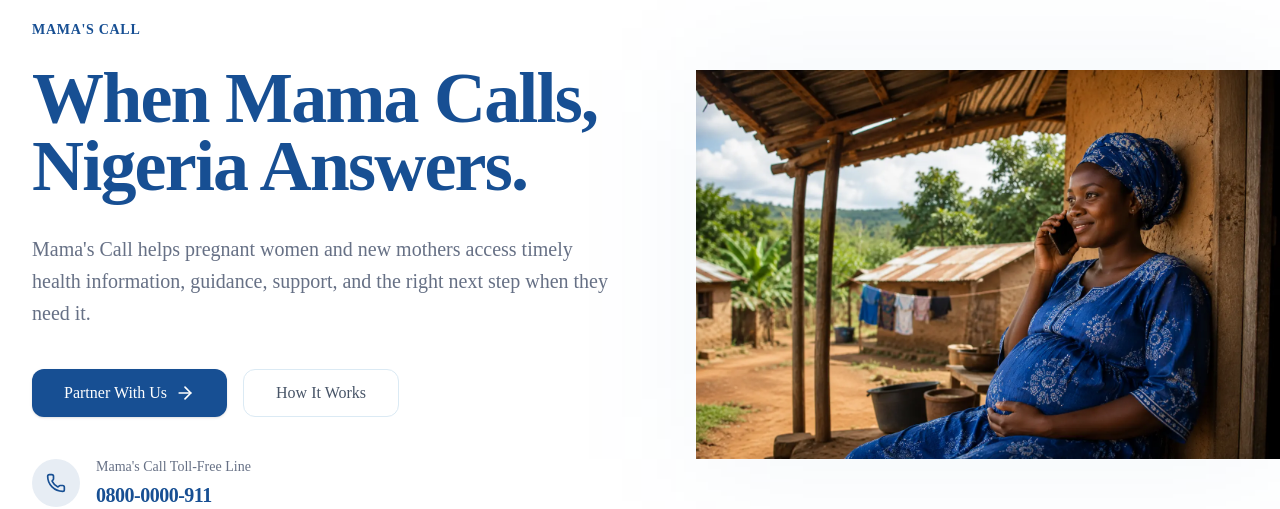
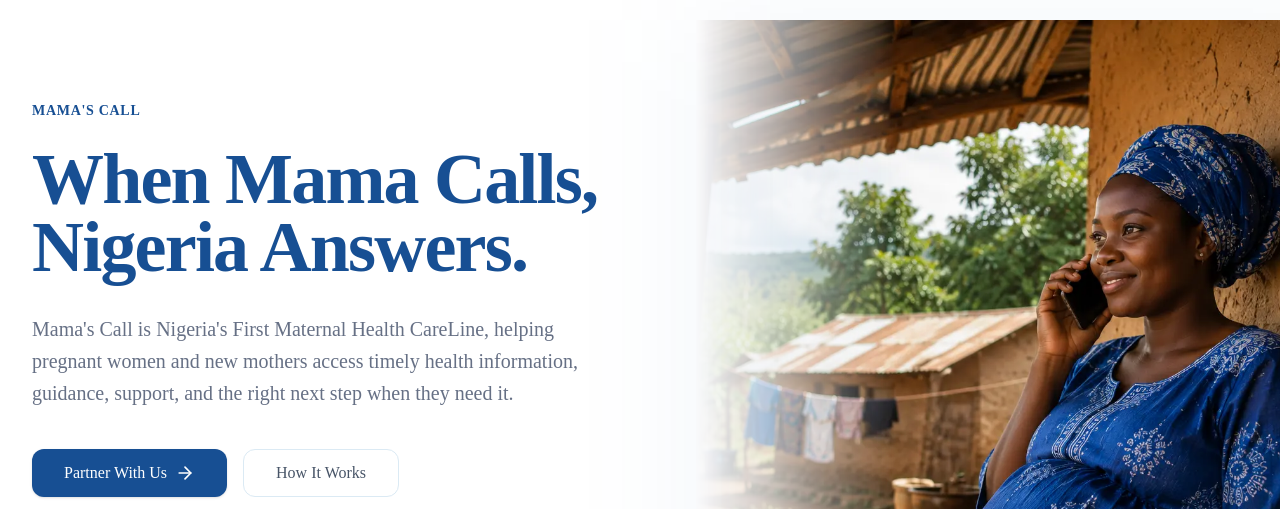
Before and after one commit to vojo28/favdoctor-website, a Next.js app: page /ecosystem/mamascall in a window 1280 px wide. Shown: the part 124-633 px from the top of the page. Built offline with nearby package versions, Linux system fonts and the light colour scheme.

Commit message:
mamascall added new updates

```diff
--- a/components/mamascall/mamascall-hero.tsx
+++ b/components/mamascall/mamascall-hero.tsx
@@ -64,17 +64,26 @@
           </div>
 
         {/* Hero visual */}
-          <div className="relative">
-            <div className="absolute inset-0 -z-10 bg-primary/5 blur-3xl" />
+<div className="relative -mr-8 h-[460px] sm:h-[520px] lg:-mr-20 lg:h-[650px]">
+  <div
+    aria-hidden
+    className="absolute inset-0 -z-10 bg-primary/5 blur-3xl"
+  />
 
   <Image
     src={hero.image.src}
     alt={hero.image.alt}
-              width={900}
-              height={900}
+    fill
     priority
-              quality={75}
-              className="h-auto w-full object-contain"
+    quality={85}
+    sizes="(max-width: 1024px) 100vw, 55vw"
+    className="object-cover object-[72%_center]"
+    style={{
+      maskImage:
+        "linear-gradient(to right, transparent 0%, rgba(0,0,0,0.35) 12%, black 30%, black 100%)",
+      WebkitMaskImage:
+        "linear-gradient(to right, transparent 0%, rgba(0,0,0,0.35) 12%, black 30%, black 100%)",
+    }}
   />
 </div>
         </div>
--- a/data/mamascall.ts
+++ b/data/mamascall.ts
@@ -5,7 +5,7 @@
     title: "When Mama Calls, Nigeria Answers.",
 
     description:
-      "Mama's Call helps pregnant women and new mothers access timely health information, guidance, support, and the right next step when they need it.",
+      "Mama's Call is Nigeria's First Maternal Health CareLine, helping pregnant women and new mothers access timely health information, guidance, support, and the right next step when they need it.",
 
     primaryCta: {
       label: "Partner With Us",
```
Lines whose indentation alone changed are shown as unchanged.
